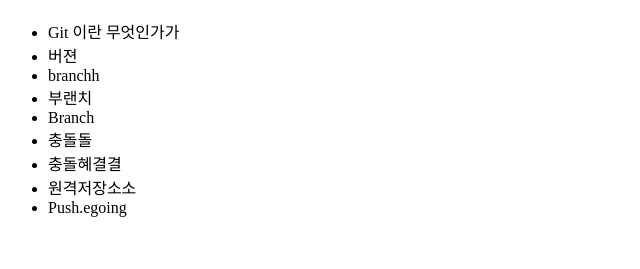
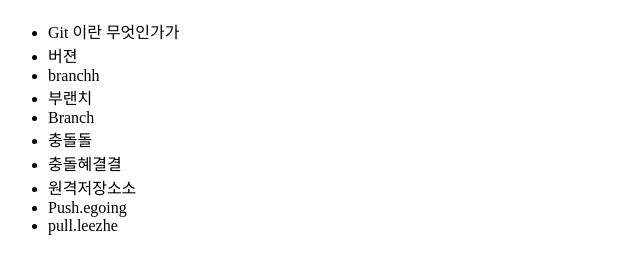
Before and after one commit to eupark/opentutorials_GiT_eupark, a plain HTML site: page index.html in a window 1280 px wide. Shown: the part 111-380 px from the top of the page, without its empty margins (0-640 px from the left). Drawn offline with Linux system fonts and the light colour scheme.

Commit message:
add pull_leezhe

```diff
--- a/index.html
+++ b/index.html
@@ -20,6 +20,7 @@ Git 소개
 	<li>충돌혜결결</li>
 	<li>원격저장소소</li>
 	<li>Push.egoing</li>
+	<li>pull.leezhe</li>
 </ul>
 </body>
 </html>
```
